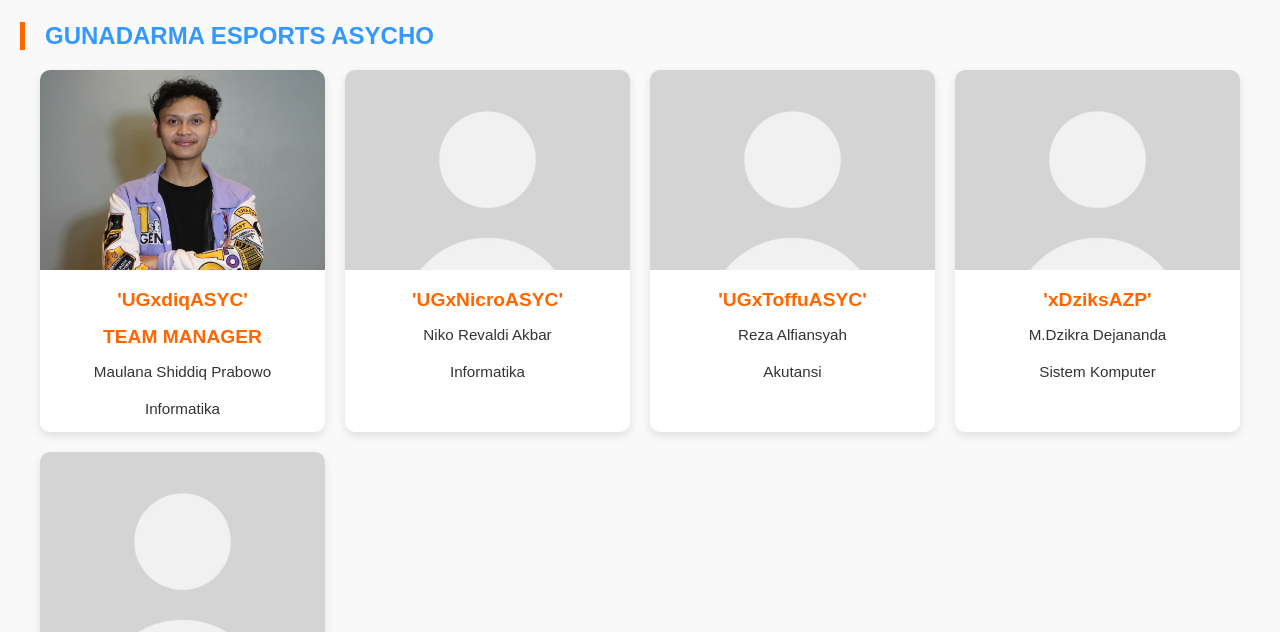
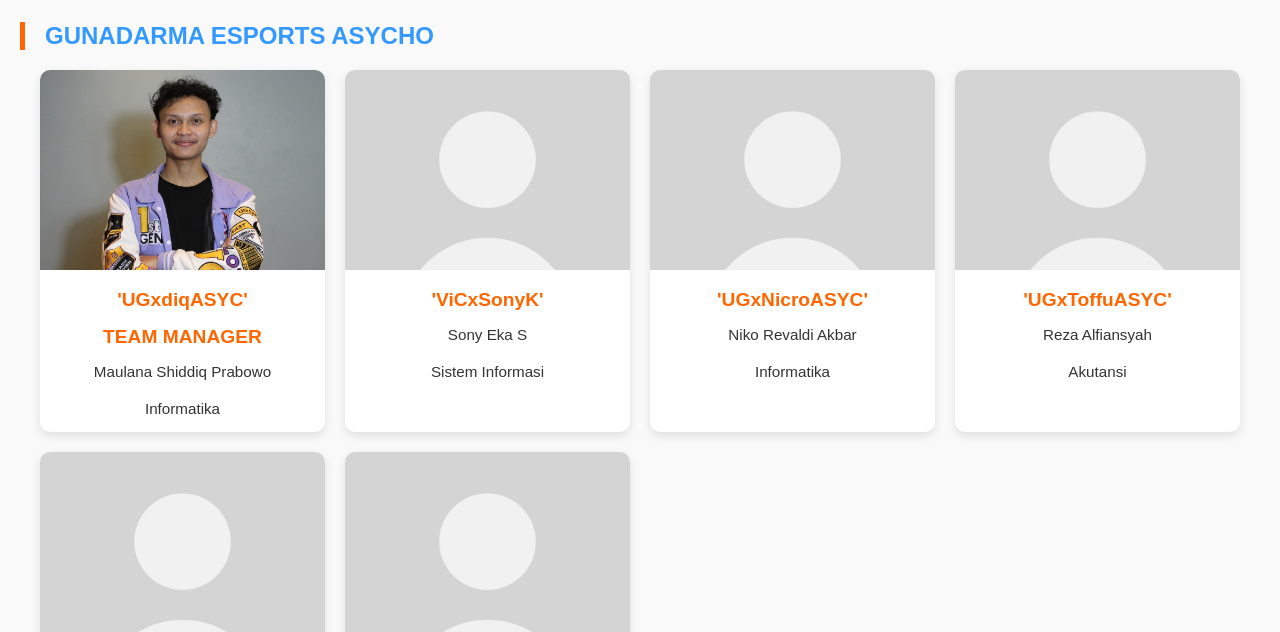
Before and after one commit to ajruramadhan25/gundar, a plain HTML site: page pages/pubg/pubg.html in a window 1280 px wide. Shown: the part 660-1292 px from the top of the page. Drawn offline with Linux system fonts and the light colour scheme.

Commit message:
Update pubg.html

```diff
--- a/pages/pubg/pubg.html
+++ b/pages/pubg/pubg.html
@@ -74,6 +74,12 @@
                         <p class="info-text">Informatika</p>
                     </div>
                     <div class="info-card_mlbb">
+                            <img src="../mlbb/img/default.jpg">
+                            <h3>'ViCxSonyK'</h3>
+                            <p class="info-text">Sony Eka S</p>
+                            <p class="info-text">Sistem Informasi</p>
+                        </div>
+                    <div class="info-card_mlbb">
                         <img src="../mlbb/img/default.jpg">
                         <h3>'UGxNicroASYC'</h3>
                         <p class="info-text">Niko Revaldi Akbar</p>
```
